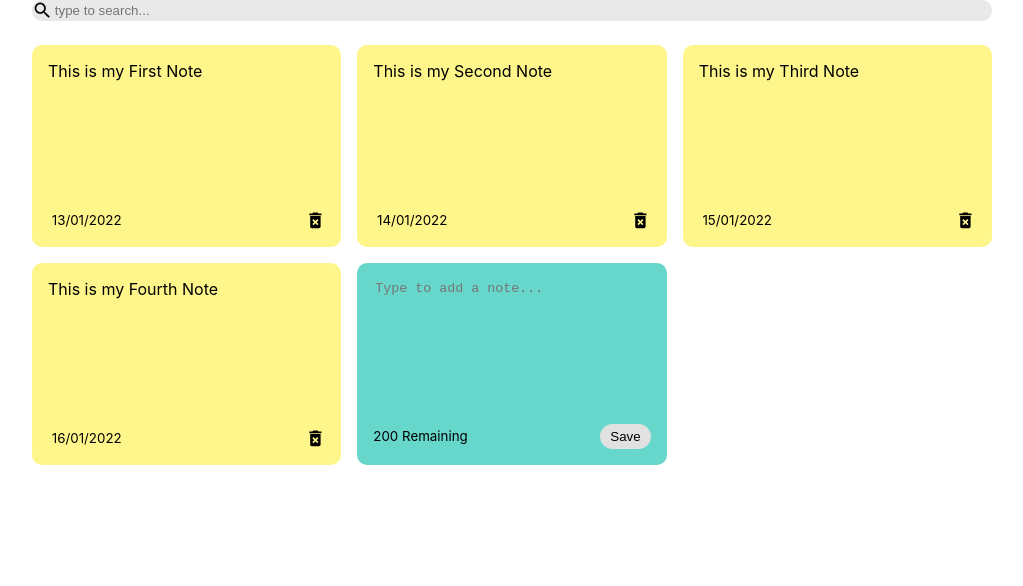
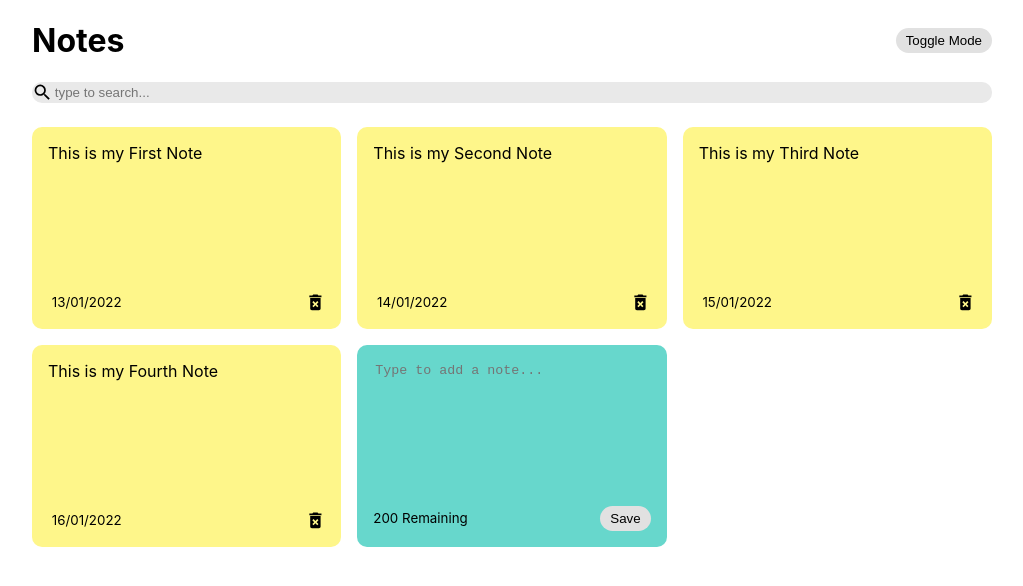
Before and after one commit to ChaitanyaKher/react-notes-app, a React (Create React App) app: page / in a window 1280 px wide. Shown: the top 586 px of the page, without its empty margins (128-1151 px from the left). Built offline with nearby package versions, Linux system fonts and the light colour scheme; the HTML template or start-up script is replaced by a standard one.

Commit message:
Added dark mode

```diff
--- a/src/App.js
+++ b/src/App.js
@@ -1,10 +1,11 @@
 import { useState } from "react";
 import { nanoid } from 'nanoid';
-import Search from './components/Search'
+import Header from './components/Header';
+import Search from './components/Search';
 import NotesList from "./components/NotesList";
 
 const App = () => {
-  const [notes,setNotes] = useState([{
+  const [notes, setNotes] = useState([{
     id: nanoid(),
     text: "This is my First Note",
     date: "13/01/2022"
@@ -28,7 +29,9 @@
 
   const [searchText, setSearchText] = useState('');
 
-const addNote = (text) =>{
+  const [darkMode, setDarkMode] = useState(false);
+
+  const addNote = (text) => {
     const date = new Date();
     const newNote = {
       id: nanoid(),
@@ -40,14 +43,23 @@
   }
 
   const deleteNote = (id) => {
-  const newNotes = notes.filter((note)=> note.id !== id);
+    const newNotes = notes.filter((note) => note.id !== id);
     setNotes(newNotes);
   }
 
   return (
-    <div className="container">
-      <Search handleSearchNote={setSearchText}/>
-      <NotesList notes = {notes.filter((note)=>note.text.toLowerCase().includes(searchText))} handleAddNote={addNote} handleDeleteNote={deleteNote} />
+    <div className={`${darkMode && 'dark-mode'}`}>
+			<div className='container'>
+				<Header handleToggleDarkMode={setDarkMode} />
+				<Search handleSearchNote={setSearchText} />
+				<NotesList
+					notes={notes.filter((note) =>
+						note.text.toLowerCase().includes(searchText)
+					)}
+					handleAddNote={addNote}
+					handleDeleteNote={deleteNote}
+				/>
+			</div>
 		</div>
   )
 }
--- /dev/null
+++ b/src/components/Header.jsx
@@ -0,0 +1,12 @@
+import React from "react";
+
+const Header = ({handleToggleDarkMode}) => {
+    return(
+        <div className="header">
+            <h1>Notes</h1>
+            <button onClick={() => handleToggleDarkMode((prev)=> !prev)} className="save">Toggle Mode</button>
+        </div>
+    )
+}
+
+export default Header
--- a/src/index.css
+++ b/src/index.css
@@ -23,12 +23,27 @@
   white-space: pre-wrap;
 }
 
+.header{
+  display: flex;
+  align-items: center;
+  justify-content: space-between;
+}
+
+.dark-mode{
+  background-color: black;
+}
+
+.dark-mode h1{
+  color: white;
+}
+
 .container {
   max-width: 960px;
   margin-right: auto;
   margin-left: auto;
   padding-right: 15px;
   padding-left: 15px;
+  min-height: 100vh;
 }
 
 .note-footer {
```
Lines whose indentation alone changed are shown as unchanged.
